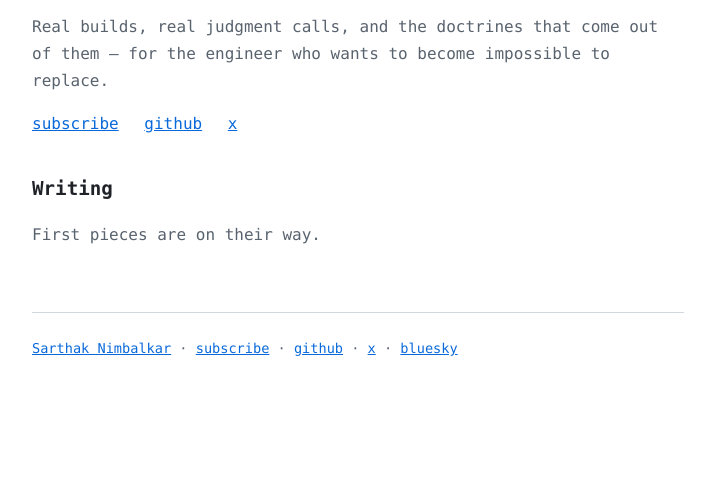
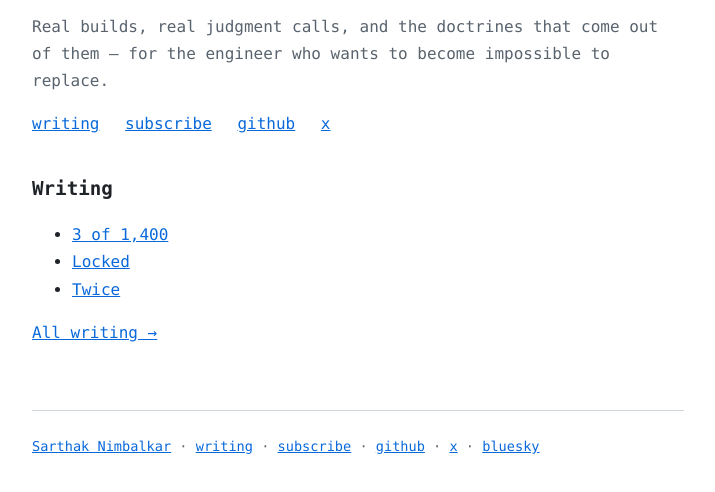
Before and after one commit to sarthaknimbalkar/sarthaknimbalkar.github.io, a plain HTML site: page index.html in a window 1280 px wide. Shown: the part 144-636 px from the top of the page, without its empty margins (282-997 px from the left). Drawn offline with Linux system fonts and the light colour scheme.

Commit message:
Link /writing from homepage + expose writing sitemap for crawlers

```diff
--- a/index.html
+++ b/index.html
@@ -16,15 +16,22 @@
 <p class="tagline">Everything can be automated except the one who automates.</p>
 <p class="desc">Real builds, real judgment calls, and the doctrines that come out of them — for the engineer who wants to become impossible to replace.</p>
 <nav class="links">
+  <a href="/writing/">writing</a>
   <a href="https://sarthaktellstales.beehiiv.com/subscribe">subscribe</a>
   <a href="https://github.com/sarthaknimbalkar">github</a>
   <a href="https://x.com/96ksarthak">x</a>
 </nav>
 <h2>Writing</h2>
-<p class="desc">First pieces are on their way.</p>
+<ul class="writing">
+  <li><a href="/writing/3-of-1400">3 of 1,400</a></li>
+  <li><a href="/writing/locked">Locked</a></li>
+  <li><a href="/writing/twice">Twice</a></li>
+</ul>
+<p class="desc"><a href="/writing/">All writing &rarr;</a></p>
 
 <footer>
   <a href="/">Sarthak Nimbalkar</a> &middot;
+  <a href="/writing/">writing</a> &middot;
   <a href="https://sarthaktellstales.beehiiv.com/subscribe">subscribe</a> &middot;
   <a href="https://github.com/sarthaknimbalkar">github</a> &middot;
   <a href="https://x.com/96ksarthak">x</a> &middot;
--- a/sitemap.xml
+++ b/sitemap.xml
@@ -1,4 +1,9 @@
 <?xml version="1.0" encoding="UTF-8"?>
 <urlset xmlns="http://www.sitemaps.org/schemas/sitemap/0.9">
   <url><loc>https://sarthaknimbalkar.in/</loc></url>
+  <url><loc>https://sarthaknimbalkar.in/writing/</loc></url>
+  <url><loc>https://sarthaknimbalkar.in/writing/3-of-1400</loc></url>
+  <url><loc>https://sarthaknimbalkar.in/writing/locked</loc></url>
+  <url><loc>https://sarthaknimbalkar.in/writing/twice</loc></url>
+  <url><loc>https://sarthaknimbalkar.in/writing/author/sarthak-nimbalkar</loc></url>
 </urlset>
```
Also changed, not shown: robots.txt.
